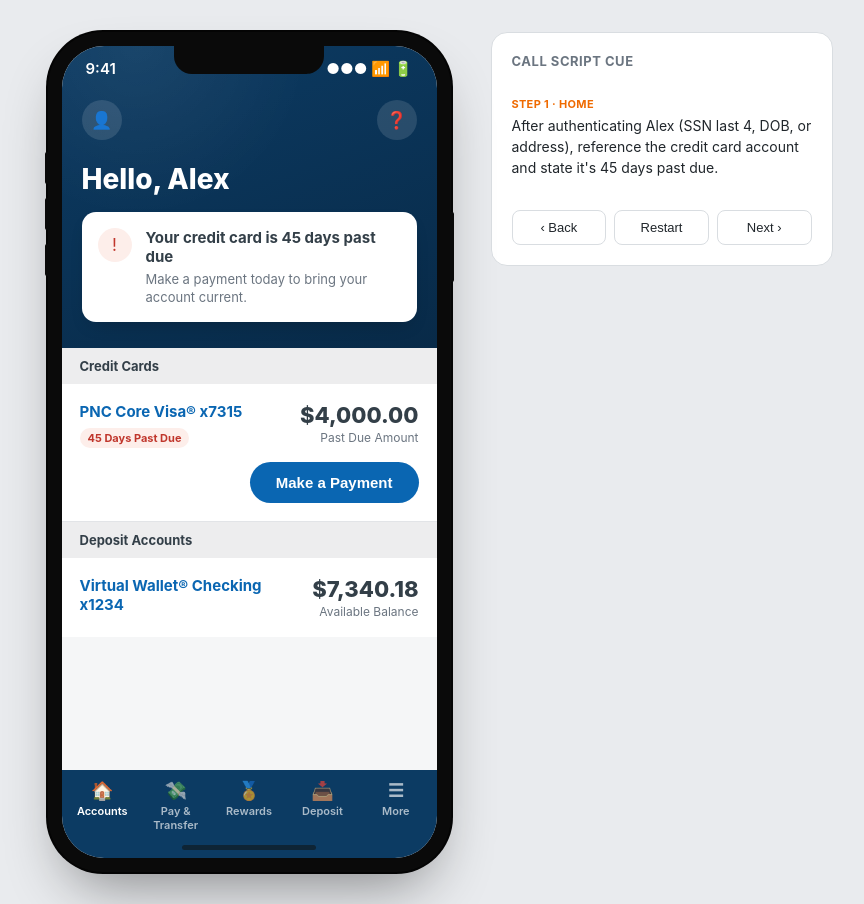
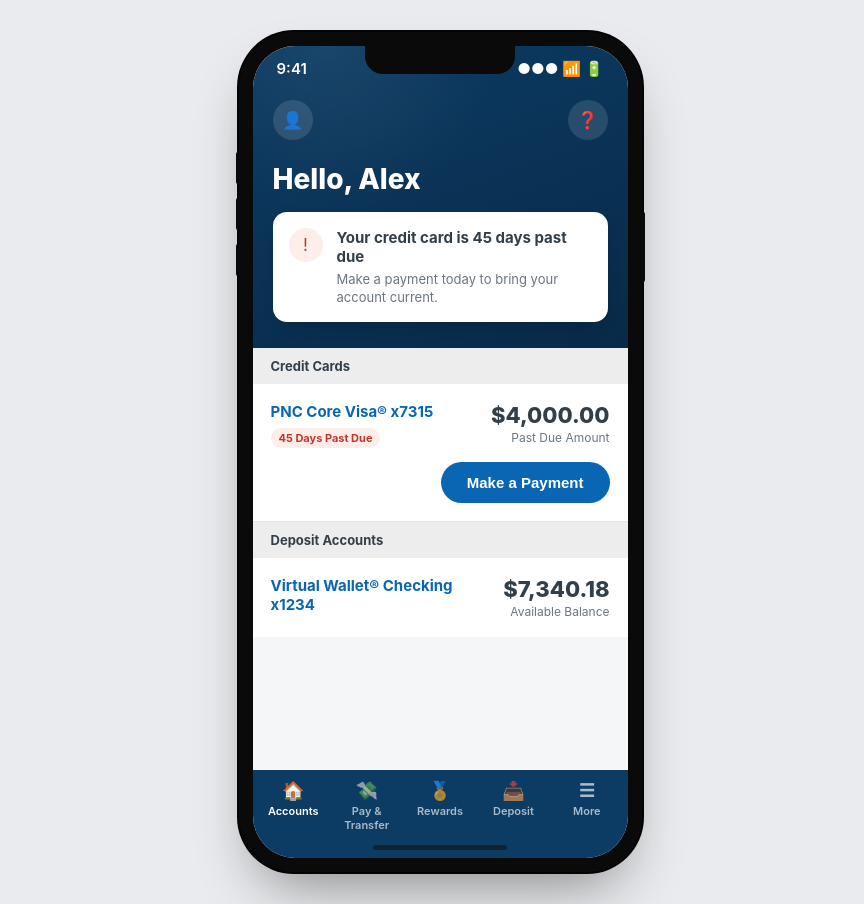
Before and after one commit to prannoiy-decagon/pnc-mobile-app-demo, a plain HTML site: page index.html in a window 1280 px wide. Shown: the whole page, without its empty margins (200-1064 px from the left). Drawn offline with Linux system fonts and the light colour scheme.

Commit message:
Remove call-script side panel; add back button to success screen

```diff
--- a/index.html
+++ b/index.html
@@ -376,42 +376,6 @@
   .success-wrap .big-amt{ font-size:34px; font-weight:800; color:var(--pnc-gray-dark); }
   .success-wrap .headline{ font-size:17px; font-weight:700; margin-top:6px; color:var(--pnc-gray-dark); }
 
-  /* ---------- side info panel ---------- */
-  .side-panel{
-    width:300px;
-    background:var(--panel-bg);
-    border:1px solid var(--panel-border);
-    border-radius:16px;
-    padding:20px;
-    flex:0 0 auto;
-  }
-  .side-panel h2{
-    font-size:13px; text-transform:uppercase; letter-spacing:.04em;
-    color:var(--muted); margin:0 0 14px;
-  }
-  .cue{
-    display:none;
-    padding:14px 0;
-    border-top:1px solid var(--panel-border);
-  }
-  .cue:first-of-type{ border-top:none; }
-  .cue.active{ display:block; }
-  .cue .step{ font-size:11px; font-weight:700; color:var(--pnc-orange); margin-bottom:4px; text-transform:uppercase; letter-spacing:.03em; }
-  .cue .line{ font-size:14px; line-height:1.5; color:var(--page-text); }
-  .controls{
-    display:flex; gap:8px; margin-top:18px;
-  }
-  .ctrl-btn{
-    flex:1;
-    padding:9px 10px;
-    border-radius:8px;
-    border:1px solid var(--panel-border);
-    background:transparent;
-    color:var(--page-text);
-    font-size:13px;
-    cursor:pointer;
-  }
-  .ctrl-btn:hover{ background:rgba(127,127,127,0.08); }
 </style>
 </head>
 <body>
@@ -575,7 +539,7 @@
         <div class="screen" data-screen="5">
           <div class="status-bar"><span>9:41</span><span class="status-icons">●●●  📶  🔋</span></div>
           <div class="topbar-plain">
-            <span></span>
+            <button class="icon-btn" onclick="go(4)">‹</button>
             <h1>Payment Scheduled</h1>
             <button class="icon-btn" onclick="go(1)">✕</button>
           </div>
@@ -602,43 +566,9 @@
     </div>
   </div>
 
-  <div class="side-panel">
-    <h2>Call script cue</h2>
-
-    <div class="cue active" data-cue="1">
-      <div class="step">Step 1 · Home</div>
-      <div class="line">After authenticating Alex (SSN last 4, DOB, or address), reference the credit card account and state it's 45 days past due.</div>
-    </div>
-    <div class="cue" data-cue="2">
-      <div class="step">Step 2 · Account detail</div>
-      <div class="line">Briefly assess the reason for delinquency, state the past due amount ($4,000.00), and ask if Alex would like to make a payment today.</div>
-    </div>
-    <div class="cue" data-cue="3">
-      <div class="step">Step 3 · Payment entry</div>
-      <div class="line">Confirm the amount and which checking/savings account to debit. PNC only takes ACH by phone — no card entry.</div>
-    </div>
-    <div class="cue" data-cue="4">
-      <div class="step">Step 4 · Review &amp; disclosure</div>
-      <div class="line">Read the one-time payment authorization disclosure verbatim, then get verbal authorization before submitting.</div>
-    </div>
-    <div class="cue" data-cue="5">
-      <div class="step">Step 5 · Confirmation</div>
-      <div class="line">Read back the confirmation number and payment date, same as on the call.</div>
-    </div>
-
-    <div class="controls">
-      <button class="ctrl-btn" onclick="prevScreen()">‹ Back</button>
-      <button class="ctrl-btn" onclick="restart()">Restart</button>
-      <button class="ctrl-btn" onclick="nextScreen()">Next ›</button>
-    </div>
-  </div>
-
 </div>
 
 <script>
-  var current = 1;
-  var total = 5;
-
   function formatToday(){
     var d = new Date();
     return d.toLocaleDateString('en-US', { month:'long', day:'numeric', year:'numeric' });
@@ -647,15 +577,8 @@
   function go(n){
     document.querySelectorAll('.screen').forEach(function(el){ el.classList.remove('active'); });
     document.querySelector('.screen[data-screen="'+n+'"]').classList.add('active');
-    document.querySelectorAll('.cue').forEach(function(el){ el.classList.remove('active'); });
-    var cue = document.querySelector('.cue[data-cue="'+n+'"]');
-    if(cue) cue.classList.add('active');
-    current = n;
     closeModal();
   }
-  function nextScreen(){ if(current < total) go(current+1); }
-  function prevScreen(){ if(current > 1) go(current-1); }
-  function restart(){ go(1); }
 
   function openModal(){ document.getElementById('confirmModal').classList.add('show'); }
   function closeModal(){ document.getElementById('confirmModal').classList.remove('show'); }
```
